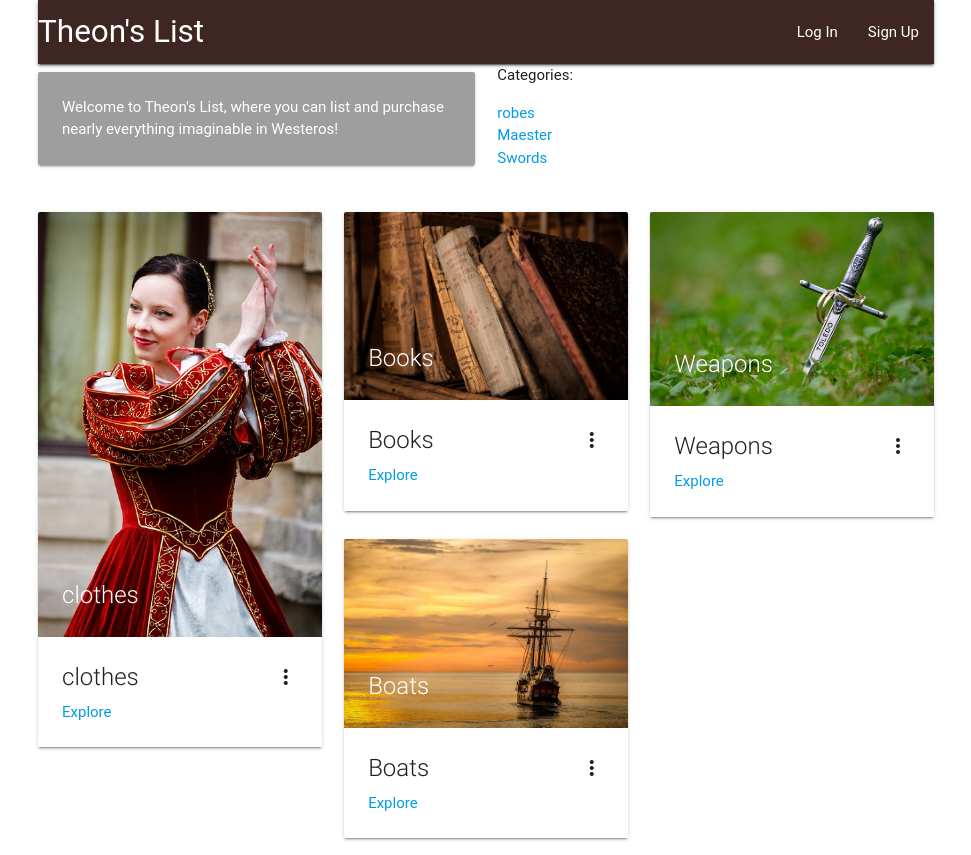
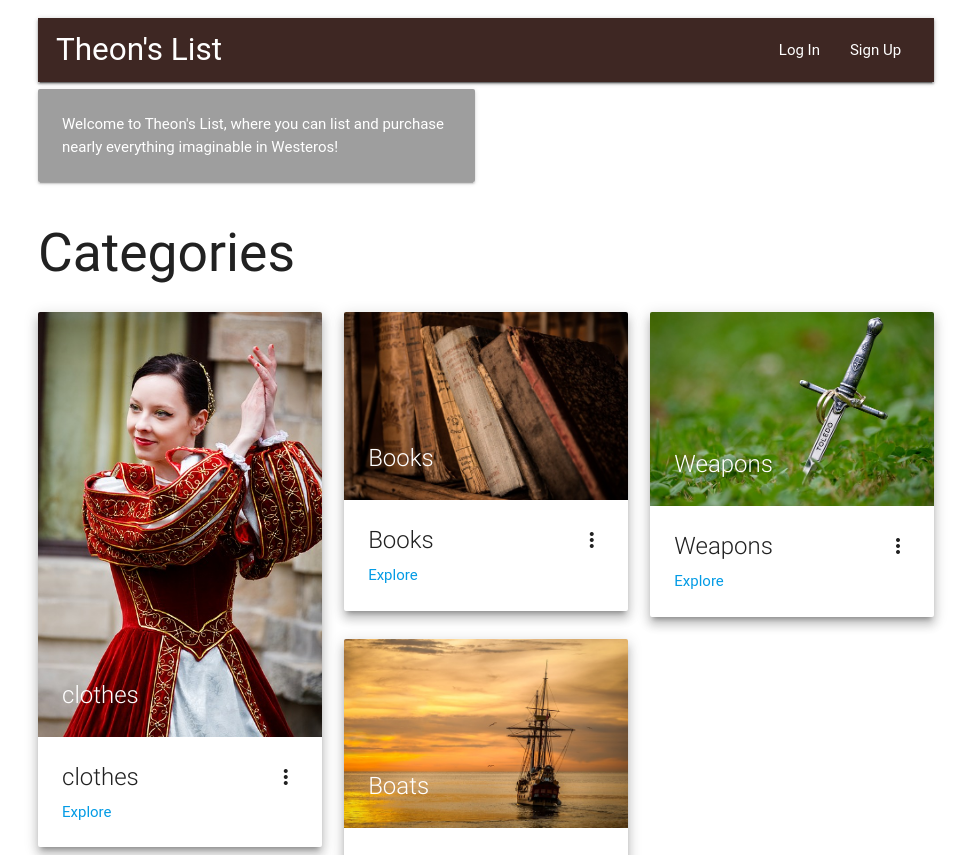
Before and after one commit to jnwcki/theons_list, a Django app: page / in a window 1280 px wide. Shown: the top 855 px of the page, without its empty margins (154-1125 px from the left). Run offline with Django 3.2, Linux system fonts and the light colour scheme; data comes from the database, SQL or seed files in the repository; both versions use the stored data as it was after the commit; some libraries are stand-ins or nearby versions; some web fonts are replaced.

Commit message:
working navbar on index and subcategory views

```diff
--- a/theonsapp/templates/base.html
+++ b/theonsapp/templates/base.html
@@ -8,20 +8,8 @@
 </head>
 <body>
 <div class="container">
-  <nav>
-      <div class="nav-wrapper brown darken-4 z-depth-1">
-        <a href="{% url 'index' %}" class="brand-logo">Theon's List</a>
-        <ul id="nav-mobile" class="right hide-on-med-and-down">
-          {% if user.is_authenticated %}
-          <li><a href="{% url 'logout' %}">Log Out</a></li>
-          {% else %}
-          <li><a href="{% url 'login' %}">Log In</a></li>
-          <li><a href="{% url 'signup' %}">Sign Up</a></li>
-          {% endif %}
-
-        </ul>
-      </div>
-    </nav>
+{% block navbar %}
+{% endblock %}
 
 {% block content %}
 {% endblock %}
--- a/theonsapp/templates/index.html
+++ b/theonsapp/templates/index.html
@@ -1,4 +1,8 @@
 {% extends 'base.html' %}
+
+{% block navbar %}
+{% include 'index_navbar_include.html' %}
+{% endblock navbar %}
 
 {% block content %}
 <div class="row">
@@ -10,26 +14,13 @@
         </div>
       </div>
 
-      <div class="col s6 m6">
-          Categories:
-          <ul>
-          {% for category in object_list %}
-              <ul>
-                  {% for sub in category.subcategory_set.all %}
-                  <li><a href="{% url 'sub_item_list' sub.pk 1 %}">{{ sub }}</a></li>
-                      {% endfor %}
-              </ul>
-          {% endfor %}
-          </ul>
-
-      </div>
-
 </div>
 <div class="col l12">
+  <h2>Categories</h2>
 <div class="row">
   {% for category in object_list %}
       <div class="col s12 m6 l4">
-        <div class="card">
+        <div class="card z-depth-4">
           <div class="card-image waves-effect waves-block waves-light">
             <img class="activator" src="{{ category.photo.url }}">
             <span class="card-title">{{ category }}</span>
@@ -39,8 +30,10 @@
             <p><a href="{% url 'category_detail' category.pk %}">Explore</a></p>
           </div>
           <div class="card-reveal">
-            <span class="card-title grey-text text-darken-4">Card Title<i class="material-icons right">close</i></span>
-                  <p>Here is some more information about this product that is only revealed once clicked on.</p>
+            <span class="card-title grey-text text-darken-4">Subcategories<i class="material-icons right">close</i></span>
+            {% for sub in category.subcategory_set.all %}
+            <li><a href="{% url 'sub_item_list' sub.pk 1 %}">{{ sub }}</a></li>
+            {% endfor %}
           </div>
         </div>
       </div>
@@ -48,17 +41,4 @@
 </div>
 </div>
 
-<div class="card">
-    <div class="card-image waves-effect waves-block waves-light">
-      <img class="activator" src="images/office.jpg">
-    </div>
-    <div class="card-content">
-      <span class="card-title activator grey-text text-darken-4">Card Title<i class="material-icons right">more_vert</i></span>
-      <p><a href="#">This is a link</a></p>
-    </div>
-    <div class="card-reveal">
-      <span class="card-title grey-text text-darken-4">Card Title<i class="material-icons right">close</i></span>
-      <p>Here is some more information about this product that is only revealed once clicked on.</p>
-    </div>
-  </div>
 {% endblock content %}
--- /dev/null
+++ b/theonsapp/templates/index_navbar_include.html
@@ -0,0 +1,15 @@
+<nav>
+    <div class="nav-wrapper brown darken-4 z-depth-1">
+      <div class="col s12" style="margin: 2%;">
+        <a href="{% url 'index' %}" class="brand-logo left">Theon's List</a>
+        <ul id="nav-mobile" class="right hide-on-med-and-down">
+          {% if user.is_authenticated %}
+          <li><a href="{% url 'logout' %}">Log Out</a></li>
+          {% else %}
+          <li><a href="{% url 'login' %}">Log In</a></li>
+          <li><a href="{% url 'signup' %}">Sign Up</a></li>
+          {% endif %}
+        </ul>
+      </div>
+    </div>
+  </nav>
```
Also changed, not shown: theonsapp/templates/breadcrumb_navbar_include.html (added, +11 -0 lines), theonsapp/templates/theonsapp/item_list.html (+7 -3 lines), db.sqlite3.
